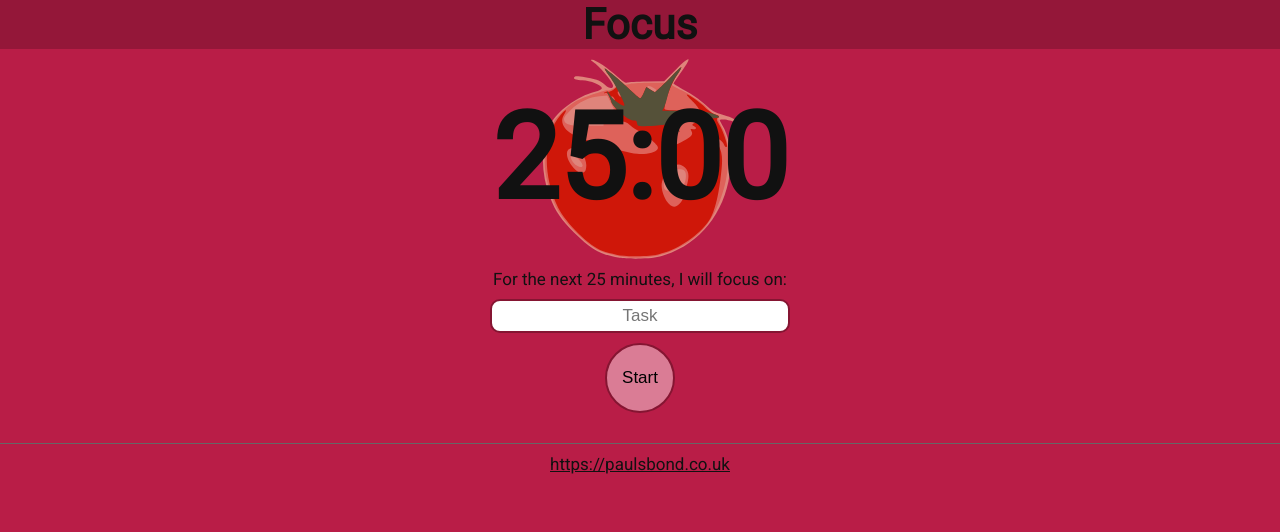
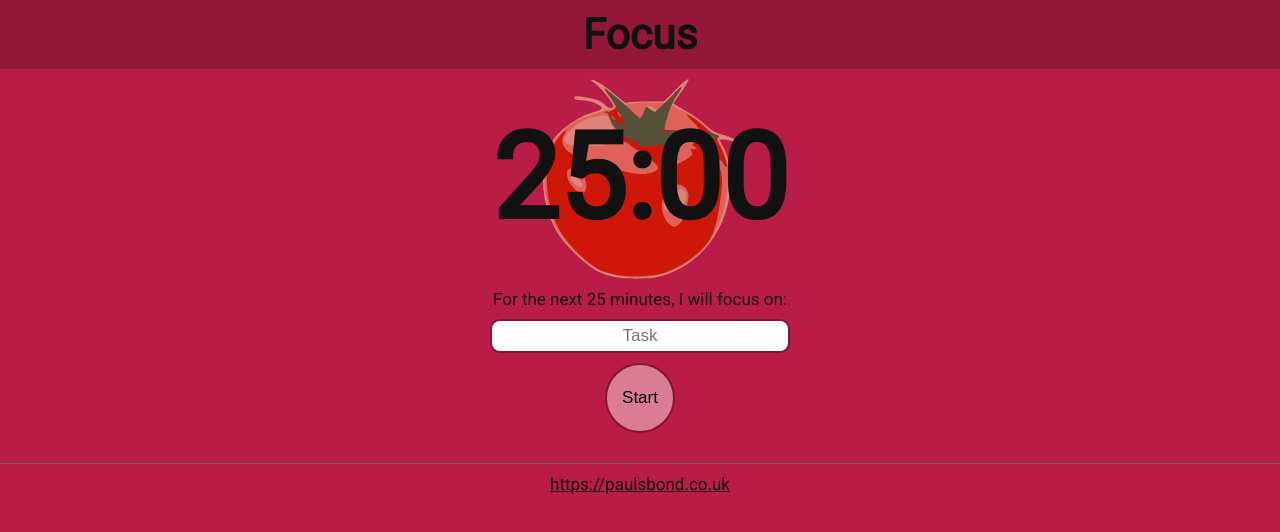
Before and after one commit to paulsbond/focus, an Angular app: page / in a window 1280 px wide. Shown: the top 532 px of the page. Built offline with nearby package versions, Linux system fonts and the light colour scheme.

Commit message:
Increase title padding

```diff
--- a/src/app/app.component.scss
+++ b/src/app/app.component.scss
@@ -1,6 +1,7 @@
 h1 {
   background-color: rgba(0, 0, 0, 0.2);
   font-size: 2.5rem;
+  padding: 10px;
 }
 
 h1, h2, p, input, button, table {
```
Also changed, not shown: 5 other files (tests, documents, lock files or other folders).
